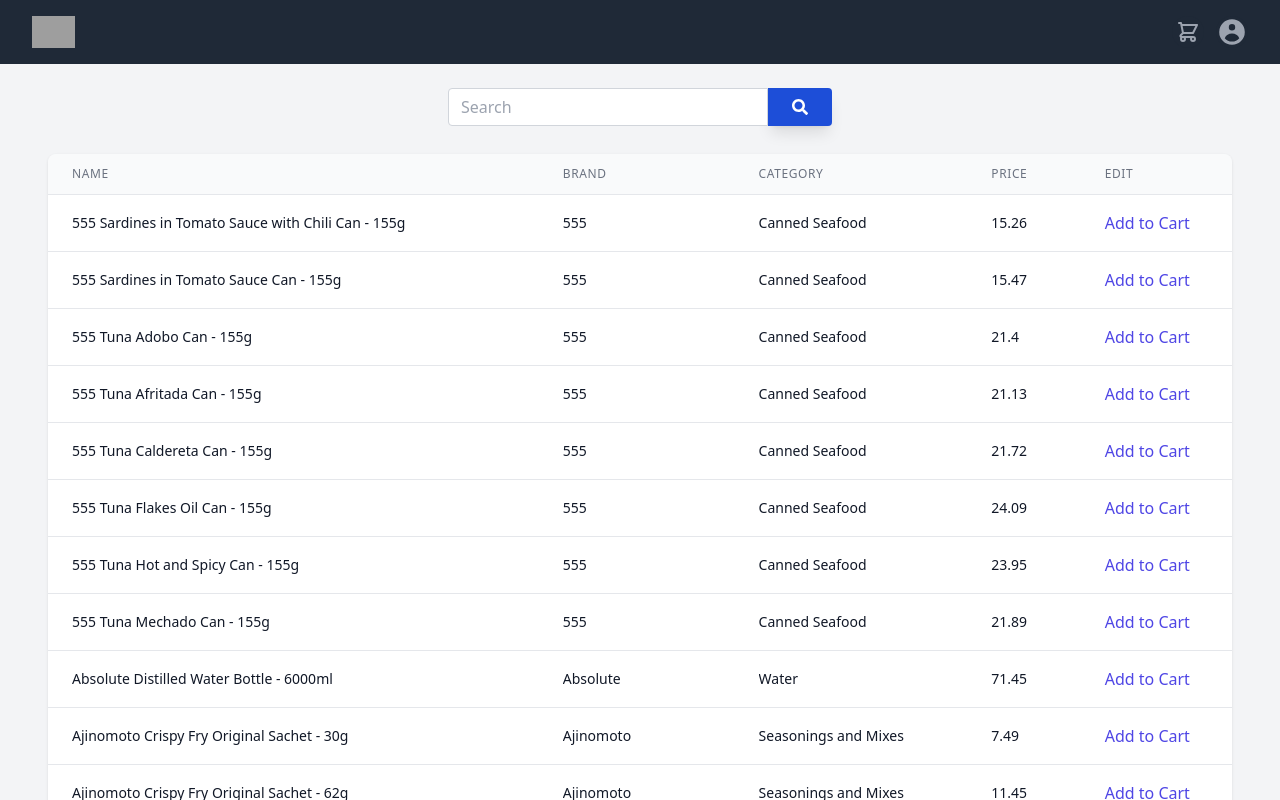
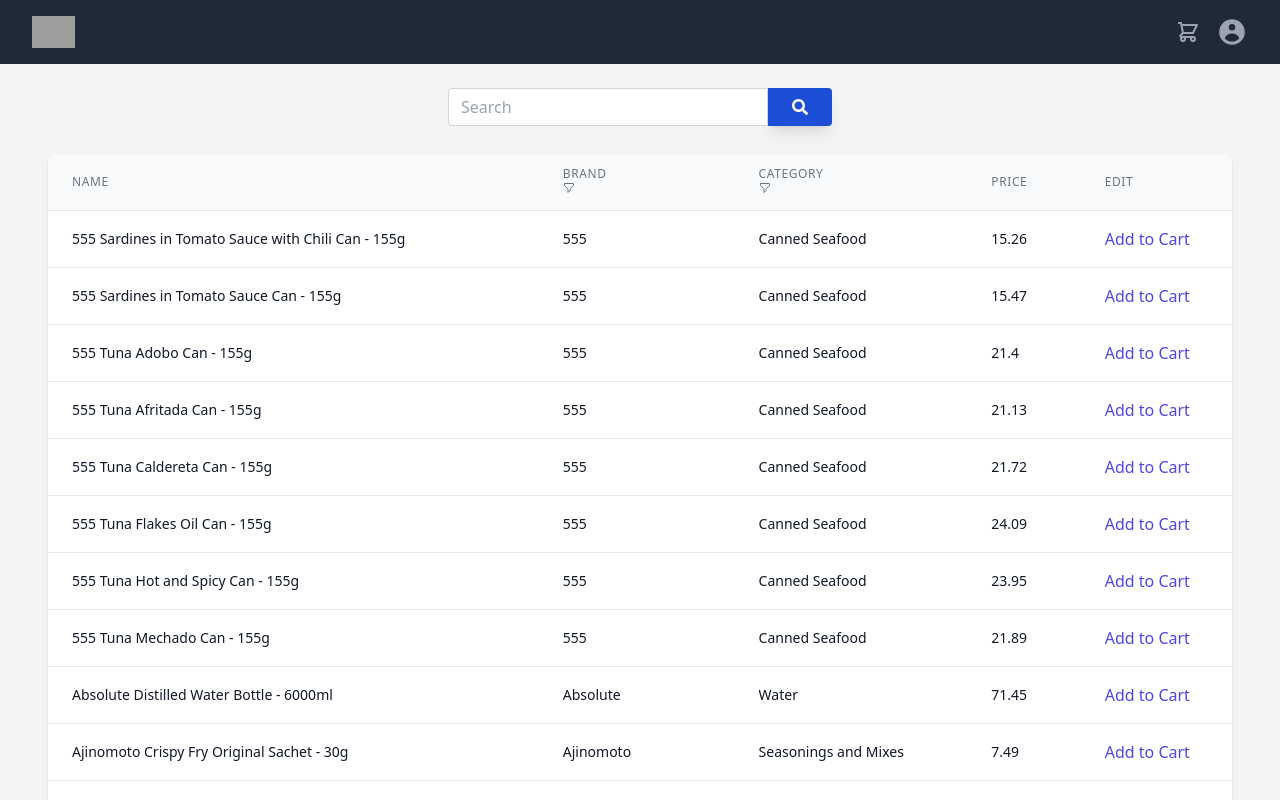
Before and after one commit to llravelo/growsarisari-store, a React (Create React App) app: page / in a window 1280 px wide. Both pictures are taken after a click on the button 800 px from the left and 107 px from the top of the page. Built offline with nearby package versions, Linux system fonts and the light colour scheme; grey boxes are pictures that could not be loaded; a web font is replaced by a local one.

Commit message:
add popover filter button, filter brand and category

```diff
--- /dev/null
+++ b/src/components/FilterButton.tsx
@@ -0,0 +1,94 @@
+import { Popover, Transition } from '@headlessui/react';
+import { FilterIcon } from '@heroicons/react/outline';
+import { Fragment, useEffect, useState } from 'react';
+
+interface FilterButtonProps {
+  options: string[];
+  cb: (selected: string[]) => void;
+}
+
+function FilterButton({ options, cb }: FilterButtonProps) {
+  const [selected, setSelected] = useState<string[]>([]);
+  const [search, setSearch] = useState<string>('');
+  const [filteredOptions, setFilteredOptions] = useState<string[]>(options);
+
+  useEffect(() => {
+    const newFilteredOptions = options.filter((option) =>
+      option.toLowerCase().includes(search.toLowerCase())
+    );
+    setFilteredOptions(newFilteredOptions);
+  }, [search]);
+
+  return (
+    <div>
+      <Popover className="relative">
+        {() => (
+          <>
+            <Popover.Button>
+              <FilterIcon className="h-3 w-3 text-gray-500" aria-hidden="true" />
+            </Popover.Button>
+            <Transition
+              as={Fragment}
+              enter="transition ease-out duration-200"
+              enterFrom="opacity-0 translate-y-1"
+              enterTo="opacity-100 translate-y-0"
+              leave="transition ease-in duration-150"
+              leaveFrom="opacity-100 translate-y-0"
+              leaveTo="opacity-0 translate-y-1"
+            >
+              <Popover.Panel className="absolute z-10 w-48 h-52 px-4 mt-3 transform -translate-x-1/2 left-1/2 sm:px-0 lg:max-w-3xl">
+                <div className="rounded-lg shadow-lg ring-1 ring-black ring-opacity-5">
+                  <div className="relative flex flex-col bg-white p-2">
+                    <input
+                      className="border-solid border-2 border-gray-500 mb-2"
+                      type="text"
+                      value={search}
+                      onChange={(e) => setSearch(e.target.value)}
+                    />
+                    <div className="flex flex-col overflow-y-scroll h-40">
+                      {filteredOptions.map((option) => (
+                        <button
+                          type="button"
+                          className={`flex flex-row hover:bg-gray-200 p-1 ${
+                            selected.includes(option) ? 'bg-gray-300 hover:bg-gray-300' : ''
+                          }`}
+                          onClick={() => {
+                            if (selected.includes(option)) {
+                              setSelected(selected.filter((v) => v !== option));
+                            } else {
+                              setSelected([...selected, option]);
+                            }
+                          }}
+                        >
+                          {option}
+                        </button>
+                      ))}
+                    </div>
+                    <div className="flex flex-row justify-end mt-2">
+                      <button
+                        className="p-1 bg-gray-200"
+                        type="button"
+                        onClick={() => setSelected([])}
+                      >
+                        Clear
+                      </button>
+                      <button
+                        className="p-1 ml-3 bg-gray-200"
+                        type="button"
+                        onClick={() => cb(selected)}
+                      >
+                        Apply
+                      </button>
+                    </div>
+                  </div>
+                </div>
+              </Popover.Panel>
+            </Transition>
+          </>
+        )}
+      </Popover>
+    </div>
+  );
+}
+
+export default FilterButton;
--- a/src/components/Table.tsx
+++ b/src/components/Table.tsx
@@ -1,8 +1,15 @@
 import PropTypes from 'prop-types';
+import FilterButton from './FilterButton';
 
 export type editCell = {
   payload: any;
   text: string | number;
+};
+
+export type filterHeader = {
+  text: string;
+  options: string[];
+  cb: (selectedOptions: string[]) => void;
 };
 
 export type tableData = Array<Array<string | number | editCell>>;
@@ -10,7 +17,7 @@
 export const editHeader = 'EDIT';
 
 interface TableProps {
-  headers: string[];
+  headers: Array<string | filterHeader>;
   data: tableData;
   hasEdit?: boolean;
   editFn?: (...args: any[]) => void;
@@ -30,14 +37,25 @@
                 <tr>
                   {headers.map((header, i) => {
                     if (i === editIndex && !hasEdit) return null;
-
+                    if (typeof header !== 'string') {
+                      return (
+                        <th
+                          key={header.text}
+                          scope="col"
+                          className="px-6 py-3 text-left text-xs font-medium text-gray-500 uppercase tracking-wider"
+                        >
+                          <div>{header.text}</div>
+                          <FilterButton options={header.options} cb={header.cb} />
+                        </th>
+                      );
+                    }
                     return (
                       <th
                         key={header}
                         scope="col"
                         className="px-6 py-3 text-left text-xs font-medium text-gray-500 uppercase tracking-wider"
                       >
-                        {header}
+                        <div>{header}</div>
                       </th>
                     );
                   })}
--- a/src/layouts/HomePage.tsx
+++ b/src/layouts/HomePage.tsx
@@ -1,7 +1,7 @@
 import { useContext, useEffect, useState } from 'react';
 import { useDispatch } from 'react-redux';
 import Searchbar from '../components/Searchbar';
-import Table, { editHeader, editCell, tableData } from '../components/Table';
+import Table, { editHeader, editCell, filterHeader, tableData } from '../components/Table';
 import ProductContext from '../context/ProductContext';
 import { addToCart } from '../api/cart/actions';
 import { Product, ProductContextType } from '../types/Products';
@@ -11,12 +11,34 @@
   const [searchKey, setSearchKey] = useState<string>('');
   const [productList, setProductList] = useState<Product[]>([]);
   const [data, setData] = useState<tableData>([]);
-  const [isSearched, setIsSearched] = useState(false);
-  const { getFilteredData } = useContext(ProductContext) as ProductContextType;
-  const headers = ['name', 'brand', 'category', 'price', editHeader];
+  const [isSearched, setIsSearched] = useState<boolean>(false);
+  const [selectedBrands, setSelectedBrands] = useState<string[]>([]);
+  const [selectedCategories, setSelectedCategories] = useState<string[]>([]);
+  const { getFilteredData, getBrands, getCategories } = useContext(
+    ProductContext
+  ) as ProductContextType;
+  const headers = [
+    'name',
+    {
+      text: 'brand',
+      options: getBrands(),
+      cb: (selected: string[]) => {
+        setSelectedBrands(selected);
+      }
+    } as filterHeader,
+    {
+      text: 'category',
+      options: getCategories(),
+      cb: (selected: string[]) => {
+        setSelectedCategories(selected);
+      }
+    } as filterHeader,
+    'price',
+    editHeader
+  ];
 
   const onSearch = (value: string) => {
-    setProductList(getFilteredData(value));
+    setProductList(getFilteredData(value, selectedBrands, selectedCategories));
     setIsSearched(true);
   };
 
@@ -40,6 +62,10 @@
     setData(newTableData);
   }, [productList]);
 
+  useEffect(() => {
+    setProductList(getFilteredData(searchKey, selectedBrands, selectedCategories));
+  }, [selectedBrands, selectedCategories]);
+
   return (
     <>
       <div className="flex flex-row justify-center items-center">
```
